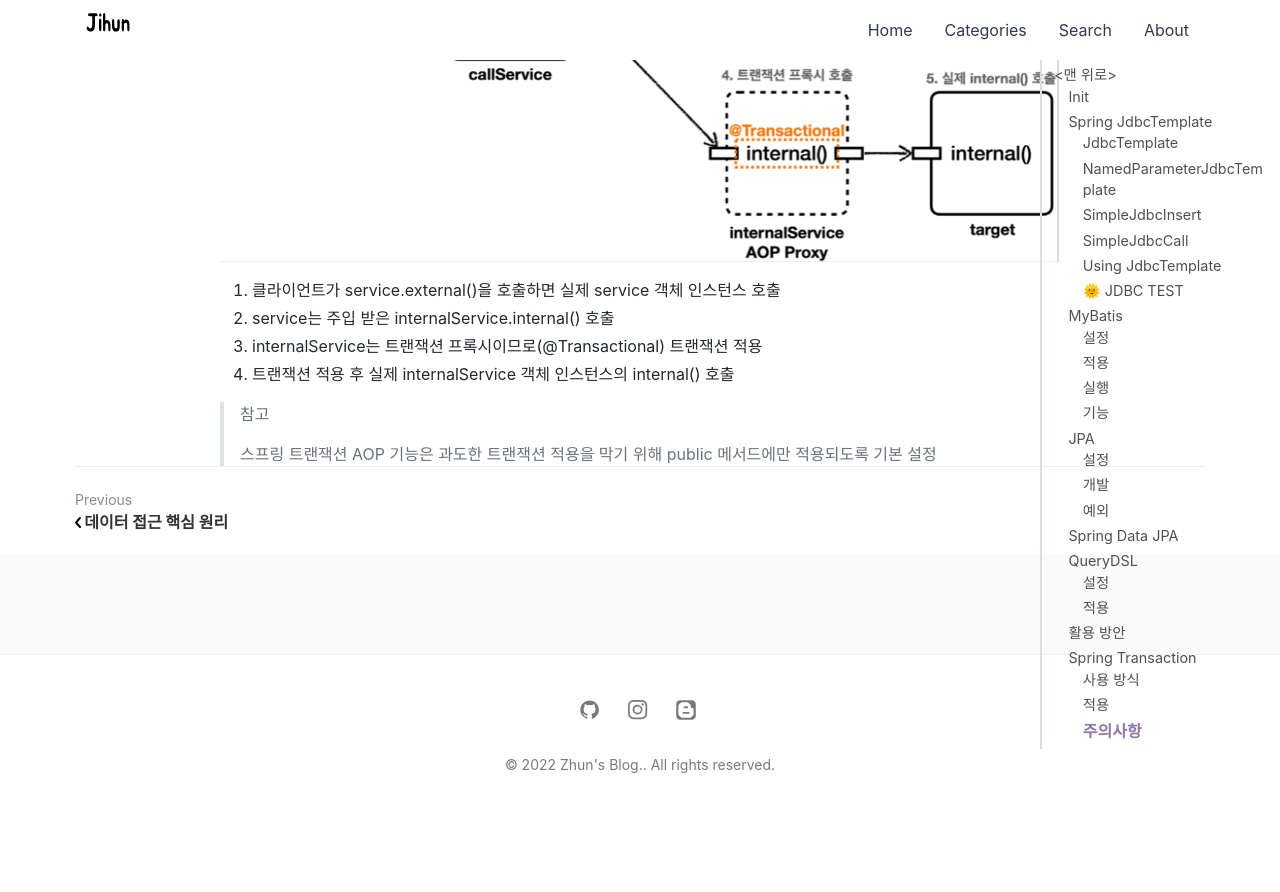
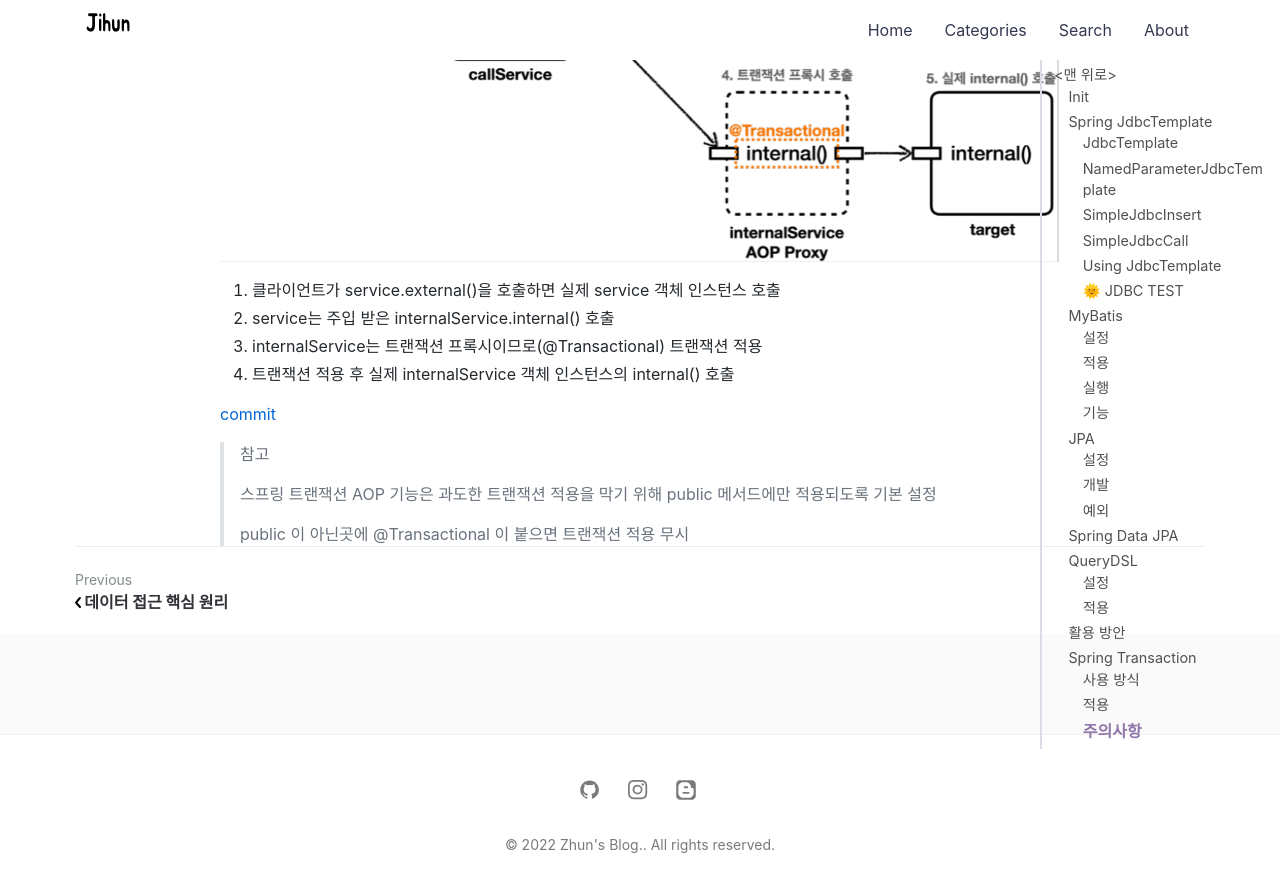
Before and after one commit to jihunparkme/jihunparkme.github.io, a Jekyll site: the page built from _posts/2022-08-08-Spring-DB-Part2.md, in a window 1280 px wide and 900 px high, scrolled down 22119 px. Shown: the top 892 px of the window. Built offline with Jekyll 4.4.1, drawn with Linux system fonts in a browser that asks for light colours; nearby versions of some CDN libraries; comment, search, counter and statistics services are not loaded; before the commit the page ends 22939 px from its top, so only the background shows below that.

Commit message:
add: reference and commit link

```diff
--- a/_posts/2022-08-08-Spring-DB-Part2.md
+++ b/_posts/2022-08-08-Spring-DB-Part2.md
@@ -906,6 +906,10 @@ public void internal() {
 3. internalService는 트랜잭션 프록시이므로(@Transactional) 트랜잭션 적용
 4. 트랜잭션 적용 후 실제 internalService 객체 인스턴스의 internal() 호출
 
+[commit](https://github.com/jihunparkme/Inflearn-Spring-DB/commit/11cc4418af0d0b396e2ea0fdf43a0777d78cf50a)
+
 > 참고
 >
 > 스프링 트랜잭션 AOP 기능은 과도한 트랜잭션 적용을 막기 위해 public 메서드에만 적용되도록 기본 설정
+>
+> public 이 아닌곳에 @Transactional 이 붙으면 트랜잭션 적용 무시
```
